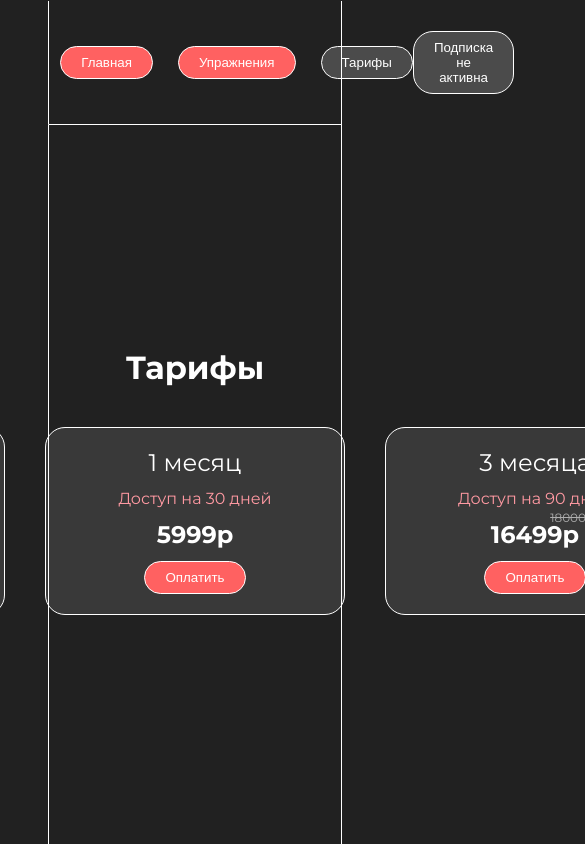
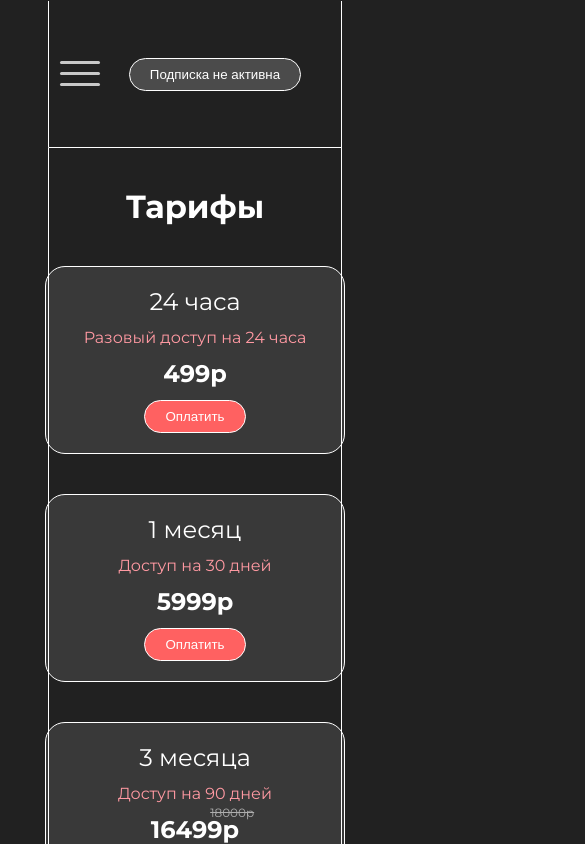
Before and after one commit to pavloging/nikassdgym, a React (Vite) app in the folder client/: page /rates in a window 390 px wide. Shown: the top 844 px of the page, 585 px wide, since content can reach past the window. Built offline with nearby package versions, Linux system fonts and the light colour scheme.

Commit message:
feat: new design

```diff
--- a/client/src/components/Footer.tsx
+++ b/client/src/components/Footer.tsx
@@ -7,8 +7,6 @@ const Footer = () => {
             <div className="footer">
                 <h2 className="footer__title">Мои контакты</h2>
                 <div className="footer__contact-block">
-                    <h2 className="footer__contact-block">Дупина Ника Николаевна</h2>
-                    <span className="footer__contact-block">ИНН 270396986640</span>
                     <div className="footer__contact">
                         <img className="footer__img" src="/tel.svg" alt="" />
                         <a className="footer__link" href="https://wa.me/+79141636665">
@@ -17,7 +15,10 @@ const Footer = () => {
                     </div>
                     <div className="footer__contact">
                         <img className="footer__img" src="/instagram.svg" alt="" />
-                        <a className="footer__link" href="https://www.instagram.com/nikass.d?igsh=MTRkODdydmZhNWlsYQ==">
+                        <a
+                            className="footer__link"
+                            href="https://www.instagram.com/nikass.d?igsh=MTRkODdydmZhNWlsYQ=="
+                        >
                             Instagram
                         </a>
                     </div>
@@ -29,6 +30,12 @@ const Footer = () => {
                         >
                             YouTube
                         </a>
+                    </div>
+                    <div>
+                        <span>
+                            <b>Дупина Ника Николаевна</b>
+                        </span>
+                        <p style={{ marginTop: '10px' }}>ИНН 270396986640</p>
                     </div>
                 </div>
                 <div className="footer__container">
--- a/client/src/components/Header.tsx
+++ b/client/src/components/Header.tsx
@@ -2,8 +2,12 @@ import { useDispatch, useSelector } from 'react-redux';
 import { Link, useLocation } from 'react-router-dom';
 import { AppDispatch, RootState } from '../redux/store';
 import { fetchLogout } from '../redux/redusers/user/ActionLogout';
+import { useEffect, useState } from 'react';
 
 const Header = () => {
+    const [isBurger, setBurger] = useState(false);
+    const [isOpenBurger, setOpenBurger] = useState(false);
+
     const store = useSelector((state: RootState) => state.user);
     const dispatch = useDispatch<AppDispatch>();
     const { pathname } = useLocation();
@@ -23,9 +27,43 @@ const Header = () => {
     //     store.user.activateRatesExp && store.user.activateRatesExp <= new Date()
     //         ? 'Подписка активна'
     //         : 'Подписка не активна';
+
+    useEffect(() => {
+        function handleResize() {
+            if (window.innerWidth <= 768) setBurger(true);
+            else setBurger(false);
+        }
+
+        window.addEventListener('resize', handleResize);
+        handleResize();
+        // Cleanup function to remove the event listener
+        return () => {
+            window.removeEventListener('resize', handleResize);
+        };
+    }, []); //
+
+    const Burger = () => {
+        return (
+            <div className="burger__page">
+                <Link to="/">Главная</Link>
+                <Link to="/exercises">Упражнения</Link>
+                <Link to="/rates">Тарифы</Link>
+
+                {store.isAuth && (
+                    <div className="header__logout-block">
+                        <button onClick={() => dispatch(fetchLogout())} className="img">
+                            <img className="header__logout" src="/logout.svg" alt="Logout" />
+                        </button>
+                    </div>
+                )}
+            </div>
+        );
+    };
+
     return (
         <>
             <div className="header">
+                {!isBurger ? (
                     <div className="header__content">
                         <Link to="/">
                             <button className={main}>Главная</button>
@@ -37,11 +75,28 @@ const Header = () => {
                             <button className={rates}>Тарифы</button>
                         </Link>
                     </div>
+                ) : (
+                    <div>
+                        <input
+                            onClick={() => setOpenBurger((prev) => !prev)}
+                            type="checkbox"
+                            id="burger-checkbox"
+                            className="burger-checkbox"
+                        />
+                        <label className="burger" htmlFor="burger-checkbox"></label>
+                    </div>
+                )}
                 <div className="header__payment-block">
                     <div className="header__payment">
-                        {store.user.isActivatedRates ? <button className="primary">Подписка активна</button> : <button className="secondary">Подписка не активна</button>}
+                        {store.user.isActivatedRates ? (
+                            <button className="primary header__btn-fix">Подписка активна</button>
+                        ) : (
+                            <button className="secondary header__btn-fix">
+                                Подписка не активна
+                            </button>
+                        )}
                     </div>
-                    {store.isAuth && (
+                    {store.isAuth && !isBurger && (
                         <div className="header__logout-block">
                             <button onClick={() => dispatch(fetchLogout())} className="img">
                                 <img className="header__logout" src="/logout.svg" alt="Logout" />
@@ -49,7 +104,9 @@ const Header = () => {
                         </div>
                     )}
                 </div>
+                {isBurger && <div></div>}
             </div>
+            {isOpenBurger && <Burger />}
             <hr />
         </>
     );
--- a/client/src/index.css
+++ b/client/src/index.css
@@ -1,11 +1,11 @@
 @import url('https://fonts.googleapis.com/css2?family=Montserrat:ital,wght@0,100..900;1,100..900&display=swap');
-@import url('https://fonts.googleapis.com/css2?family=IBM+Plex+Mono:ital,wght@0,100;0,200;0,300;0,400;0,500;0,600;0,700;1,100;1,200;1,300;1,400;1,500;1,600;1,700&display=swap');
 
 :root {
     --color-bg: #212121;
     --color-red: #ff99a2;
     --color-white: #fff;
-    --color-yellow: #ef7e2c;
+    --color-dark: #a1a1a1;
+    --color-blur: #4a3144;
     --color-grey: #aeaeae;
 
     --btn-primary: #ff6161;
@@ -102,7 +102,7 @@ hr {
 
 /* Content emelent */
 .content {
-    min-height: 80vh;
+    min-height: 70vh;
     margin-bottom: 50px;
 }
 .content__title {
@@ -141,6 +141,24 @@ hr {
 .header__secondary:hover {
     background-color: var(--btn-secondary-hover);
 }
+.burger__page {
+    display: flex;
+    justify-content: space-evenly;
+    align-items: center;
+    margin-bottom: 14px;
+    animation: show 1s linear;
+}
+.burger__page a {
+    z-index: 999;
+}
+@keyframes show {
+    0% {
+        opacity: 0;
+    }
+    100% {
+        opacity: 1;
+    }
+}
 
 /* Footer emelent */
 .footer {
@@ -161,7 +179,7 @@ hr {
     display: flex;
     justify-content: space-between;
     align-items: flex-end;
-    margin-top: 50px;
+    margin-top: 40px;
 }
 .footer__policy {
     font-size: 12px;
@@ -243,7 +261,6 @@ hr {
     margin: 16px 0;
 }
 .main__description {
-    font-family: 'IBM Plex Mono';
     font-size: larger;
     text-align: center;
 }
@@ -276,15 +293,16 @@ hr {
 }
 .main__blur {
     position: absolute;
-    background: var(--color-yellow);
+    background: var(--color-blur);
+    z-index: -1;
 }
 #main__blur-top {
-    width: 200px;
-    height: 250px;
+    width: 250px;
+    height: 450px;
     top: 10px;
     left: -100px;
     transform: rotate(67deg);
-    filter: blur(150px);
+    filter: blur(135px);
 }
 #main__blur-bottom {
     width: 200px;
@@ -297,9 +315,8 @@ hr {
 
 /* Rates page */
 .rates__list-cards {
-    display: grid;
-    grid-template-columns: repeat(3, 300px);
-    /* flex-wrap: wrap; */
+    display: flex;
+    flex-wrap: wrap;
     gap: 40px;
     justify-content: center;
 }
@@ -308,6 +325,7 @@ hr {
     flex-direction: column;
     align-items: center;
     gap: 12px;
+    min-width: 300px;
     padding: 20px;
     background-color: #ffffff1c;
     border-radius: 20px;
@@ -345,7 +363,7 @@ hr {
 }
 .exercises-list__card {
     cursor: pointer;
-    min-height: 400px;
+    min-height: 200px;
     width: 100%;
     display: flex;
     flex-direction: column;
@@ -353,7 +371,7 @@ hr {
     gap: 3px;
 }
 .exercises-list__card:hover .exercises-list__img-block {
-    background: #1f1f1f;
+    background: #ffffff50;
     transition: 0.5s;
 }
 .exercises-list__img-block {
@@ -361,7 +379,7 @@ hr {
     display: flex;
     align-items: center;
     justify-content: center;
-    background: #222222;
+    background: var(--btn-secondary);
     border-radius: 24px 24px 0 0;
 }
 .exercises-list__img {
@@ -406,6 +424,7 @@ hr {
 }
 .exercise__video {
     max-height: 75vh;
+    max-width: 75vw;
     border-radius: 10px;
 }
 .exercise__name {
@@ -466,6 +485,54 @@ hr {
     justify-content: center;
 }
 
+/* Burger */
+.burger-checkbox {
+    position: absolute;
+    visibility: hidden;
+}
+.burger {
+    cursor: pointer;
+    display: block;
+    position: relative;
+    border: none;
+    background: transparent;
+    width: 40px;
+    height: 26px;
+    margin: 30px auto;
+    z-index: 999;
+}
+.burger::before,
+.burger::after {
+    content: '';
+    left: 0;
+    position: absolute;
+    display: block;
+    width: 100%;
+    height: 3px;
+    border-radius: 10px;
+    background: #ffffffc0;
+}
+.burger::before {
+    top: 0;
+    box-shadow: 0 11px 0 #ffffffc0;
+    transition: box-shadow 0.3s 0.15s, top 0.3s 0.15s, transform 0.3s;
+}
+.burger::after {
+    bottom: 1px;
+    transition: bottom 0.3s 0.15s, transform 0.3s;
+}
+.burger-checkbox:checked + .burger::before {
+    top: 11px;
+    transform: rotate(45deg);
+    box-shadow: 0 6px 0 rgba(0, 0, 0, 0);
+    transition: box-shadow 0.15s, top 0.3s, transform 0.3s 0.15s;
+}
+.burger-checkbox:checked + .burger::after {
+    bottom: 11px;
+    transform: rotate(-45deg);
+    transition: bottom 0.3s, transform 0.3s 0.15s;
+}
+
 @media screen and (min-width: 1441px) {
     /* body {
         background-color: red;
@@ -476,7 +543,11 @@ hr {
     h2 {
         font-size: xx-large;
     }
-    button, label, input, a, p {
+    button,
+    label,
+    input,
+    a,
+    p {
         font-size: x-large !important;
     }
     .main__title {
@@ -485,24 +556,34 @@ hr {
     .main__description {
         font-size: xx-large;
     }
-    .main__paragraph{
+    .main__paragraph {
         max-width: 800px;
         font-size: xx-large;
     }
 }
-@media all and (max-divace-width: 1440px) {
-    .rates__list-cards {
-        grid-template-columns: repeat(auto-fill, 300px);
-    }
+@media all and (max-device-width: 1440px) {
     .main__content {
         padding: 40px 0;
     }
 }
 
 @media all and (max-device-width: 768px) {
-    .header {
-        flex-direction: column;
-        gap: 20px;
+    body #root {
+        margin: 0 5%;
+        padding: 0 5%;
+    }
+    hr {
+        left: calc(5% + 1px);
+        width: calc(100% - 10% - 2px);
+    }
+    .header__btn-fix {
+        margin-right: 30px;
+    }
+    .main__welcome {
+        padding: 40px 0px;
+    }
+    .main__buttons {
+        justify-content: center;
     }
     .exercise__video-block {
         display: flex;
@@ -516,6 +597,19 @@ hr {
     }
 }
 @media all and (max-device-width: 425px) {
+    h1 {
+        font-size: x-large;
+    }
+    h2 {
+        font-size: large;
+    }
+    button,
+    label,
+    input,
+    a,
+    p {
+        font-size: small !important;
+    }
     .header__content {
         align-items: center;
     }
@@ -529,6 +623,9 @@ hr {
     .exercises-list__content {
         grid-template-columns: repeat(auto-fill, 60vw);
     }
+    .exercises-list__img {
+        width: 60vw;
+    }
     .exercise__header {
         margin-bottom: 40px;
         flex-direction: column;
@@ -540,3 +637,15 @@ hr {
         flex-direction: column;
     }
 }
+
+/*Изменения скорлла*/
+::-webkit-scrollbar {
+    width: 8px;
+}
+::-webkit-scrollbar-thumb {
+    background-color: var(--color-dark);
+    border-radius: 5px;
+}
+::-webkit-scrollbar-track {
+    background-color: var(--color-white);
+}
--- a/client/vite.config.ts
+++ b/client/vite.config.ts
@@ -4,6 +4,6 @@ import react from '@vitejs/plugin-react'
 // https://vitejs.dev/config/
 export default defineConfig({
   plugins: [react()],
-  // server: { host: "localhost", port: 3000 }
-  preview: { port: 3000 }
+  server: { host: "localhost", port: 3000 }
+  // preview: { port: 3000 }
 })
```
Lines whose indentation alone changed are shown as unchanged.
